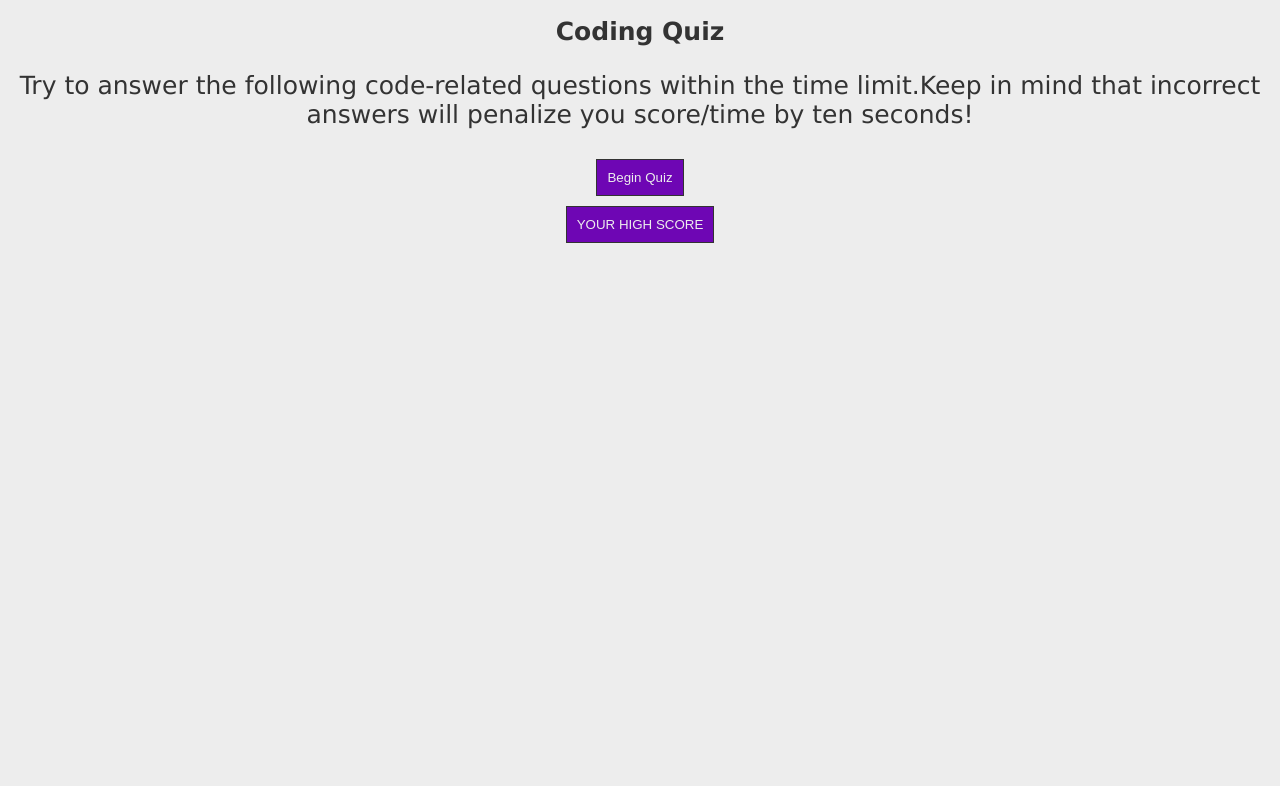
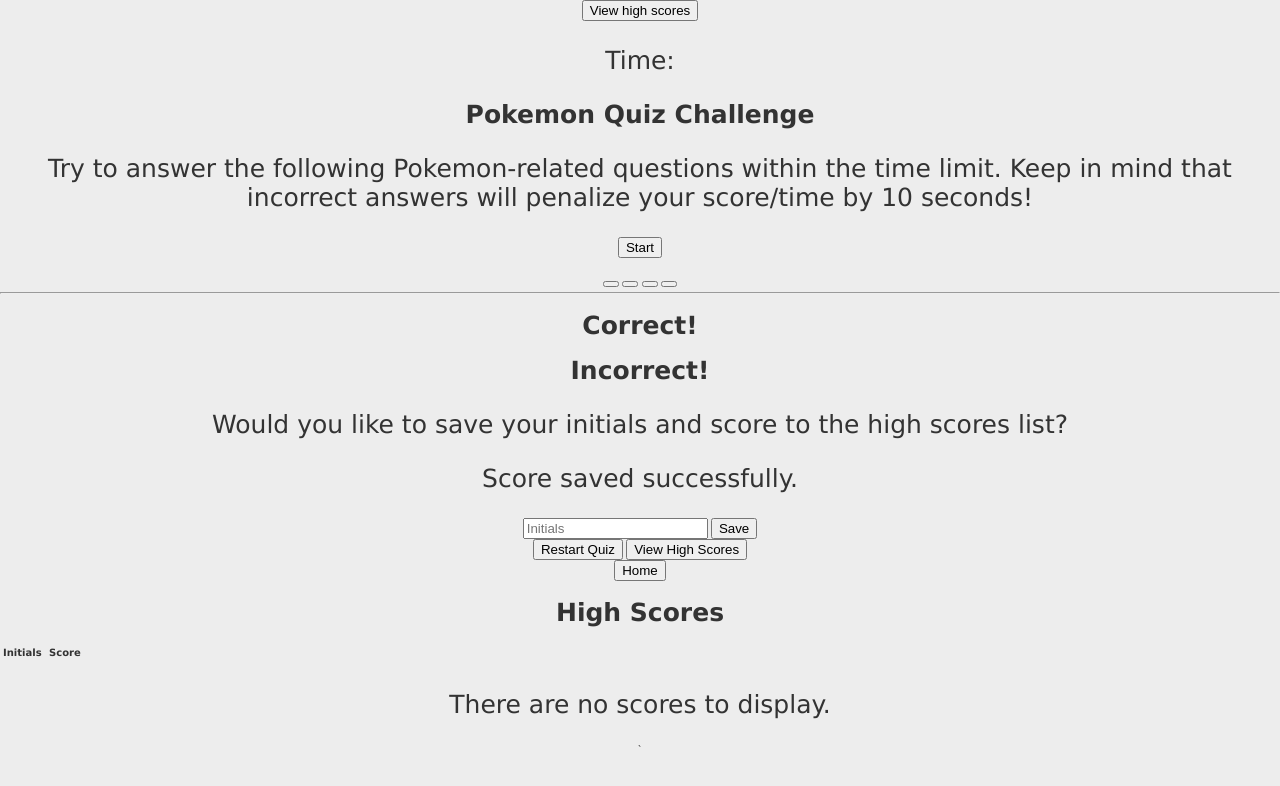
Before and after one commit to Bragren/bootcamp-quiz, a plain HTML site: page index.html in a window 1280 px wide. Drawn offline with Linux system fonts and the light colour scheme.

Commit message:
adjusting html

```diff
--- a/assets/js/script.js
+++ b/assets/js/script.js
@@ -0,0 +1,43 @@
+
+
+var questons = [
+    {
+        text: "Commonly uesed data types do NOT include: ",
+        answer: "Booleans",
+        options: ["Strings", "Alerts", "Booleans", "Numbers"]
+    },
+    {
+        text: "The condition in if / else statement is enclosed with _________.",
+        answer: "parenthesis",
+        options: ["quotes", "curly brackets", "parenthesis", "square brackets"]
+    },
+   {
+        text: "Arrays in Javascript can be used to store ___________.",
+        answer: "all of the above",
+        options: ["numbers and strings", "other arrays", "booleans", "all of the above"]
+    },
+    {
+        text: "String values must be enclosed within __________ when being assigned to variables.",
+        answer: "quotes",
+        options: ["commas", "curly brackets", "quotes", "parenthesis"]
+    },
+    {
+        text: "A very useful tool used during development and debugging for printing content to the debugger is:",
+        answer: "console.log",
+        options: ["Javascript", "terminal/bash", "for loops", "console.log"]
+    }
+];
+
+
+
+var addQuestion = function () {
+    var addQuestionName = function () {
+        for (const i of questons) {
+            console.log(i)
+        }
+    }
+}
+
+// if time is postive continue
+// if time is negative stop quiz
+// function to -1 every second
--- a/index.html
+++ b/index.html
@@ -10,33 +10,68 @@
 </head>
 
 <body>
-    <div class="invs" id="score">High Score:</div>
-    <div class="quiz-content">
-        <!-- Starting prompt -->
-        <div class="quiz-prompts" id="start-text">
-            <h1>Coding Quiz</h1>
-            <p>
-                Try to answer the following code-related questions within the time limit.Keep in mind that incorrect
-                answers will penalize you score/time by ten seconds!
-            </p>
-            <button class="btn" id="start">Begin Quiz</button>
+    <div class="container">
+        <div id="header-container">
+            <div id="header" class="flex-between">
+                <button class="link" onclick="showHighScores()">View high scores</button>
+                <p>Time: <span id="timer"></span></p>
+            </div>
         </div>
-
-        <!-- Questions -->
-        <div class="quiz-prompts invs" id="questions">
-            <h3 id="question-name"></h3>
-            <div id="choices"> </div>
+        <div class="page-container">
+            <div id="start">
+                <h1>Pokemon Quiz Challenge</h1>
+                <p>Try to answer the following Pokemon-related questions within the time limit. Keep in mind that
+                    incorrect
+                    answers will penalize your score/time by 10 seconds!</p>
+                <button onclick="startQuiz()">Start</button>
+            </div>
+            <div id="quiz">
+                <div id="question">
+                    <h1 id="question-title"></h1>
+                    <div class="buttons-container">
+                        <button id="answer-1" onclick="attemptAnswer(0)"></button>
+                        <button id="answer-2" onclick="attemptAnswer(1)"></button>
+                        <button id="answer-3" onclick="attemptAnswer(2)"></button>
+                        <button id="answer-4" onclick="attemptAnswer(3)"></button>
+                    </div>
+                </div>
+                <hr />
+                <div id="correct-container">
+                    <h1 id="correct" class="green">Correct!</h1>
+                    <h1 id="incorrect" class="red">Incorrect!</h1>
+                </div>
+            </div>
+            <div id="finish">
+                <h1 id="score"></h1>
+                <p>Would you like to save your initials and score to the high scores list?</p>
+                <div class="initials-container flex-between">
+                    <p id="saved-score" class="green center">Score saved successfully.</p>
+                    <input id="initials" placeholder="Initials" maxlength="3" type="text" />
+                    <button id="save-score" class="small-btn" onclick="saveHighScore()">Save</button>
+                </div>
+                <div class="horizontal-buttons-container">
+                    <button onclick="startQuiz()">Restart Quiz</button>
+                    <button onclick="showHighScores()">View High Scores</button>
+                </div>
+            </div>
+            <div id="highscores">
+                <button class="link" onclick="showStart()">Home</button>
+                <h1>High Scores</h1>
+                <table id="scores-table">
+                    <tr>
+                        <th width="50%">Initials</th>
+                        <th width="50%">Score</th>
+                    </tr>
+                    <tr>
+                        <td></td>
+                        <td></td>
+                    </tr>
+                </table>
+                <p id="no-scores" class="center">There are no scores to display.</p>
+            </div>
         </div>
-        <button id="reset" class="invs btn" onclick="window.location.reload()">Reset</button>
-        <!-- Timer -->
-        <div class="invs" id="timer">100</div>
     </div>
-
-    <button id="high-score" class="btn">YOUR HIGH SCORE</button>
-    <button class="invs btn" id="score-hidden">CLOSE HIGH SCORE</button>
-    <div id="score" class="invs"></div>
-
     <script src="./assets/js/script.js"></script>
 </body>
 
-</html>
+</html>`
```
